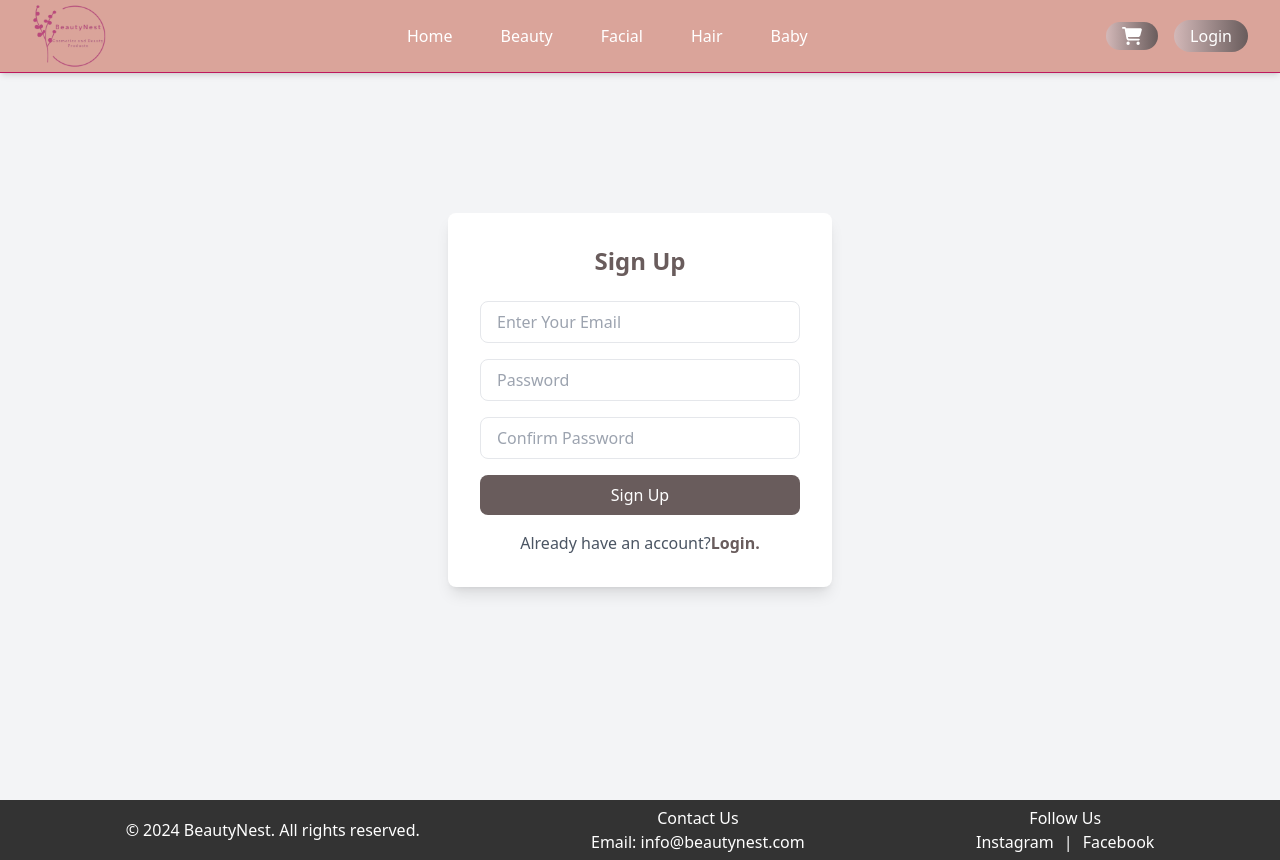
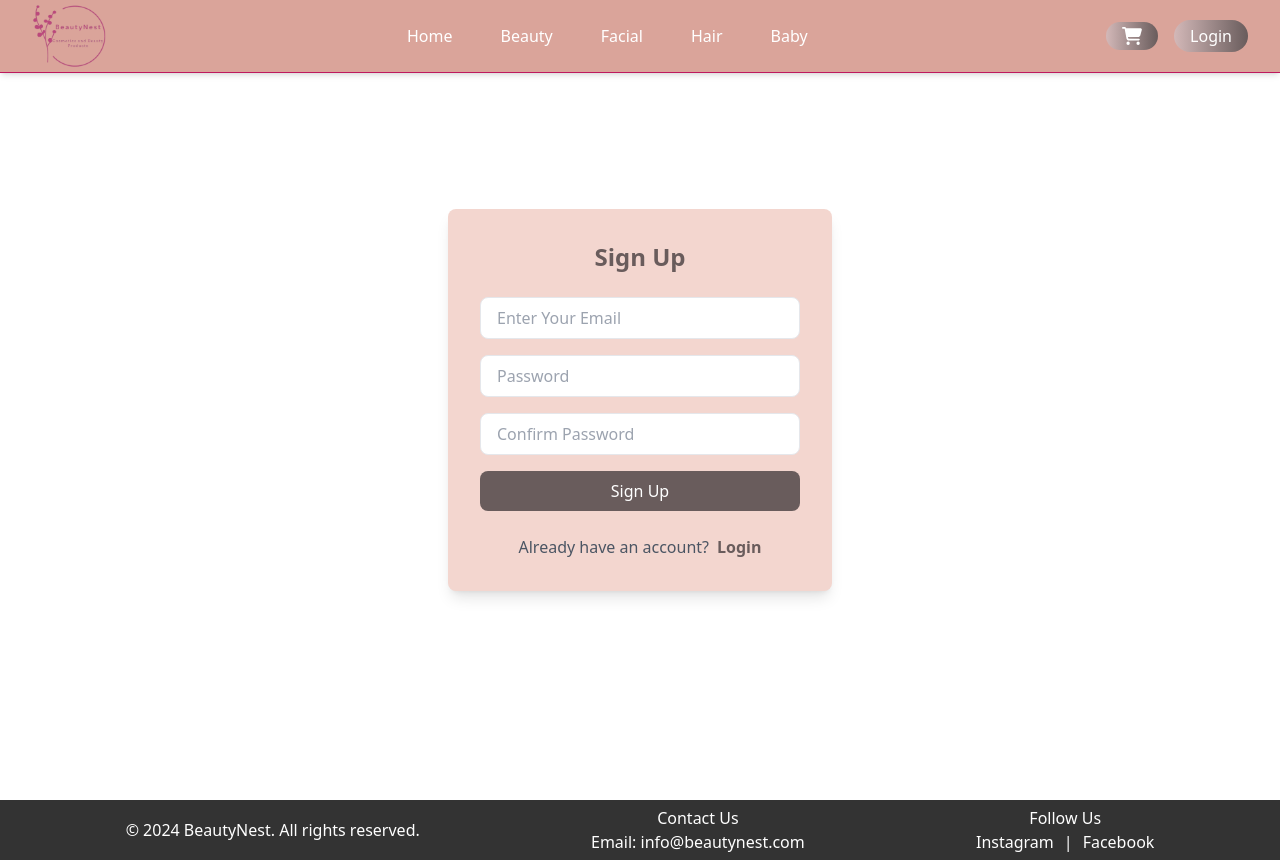
Before and after one commit to Aalaa-Fahim/BeautyNest, a React (Vite) app: page /signup in a window 1280 px wide. Built offline with nearby package versions, Linux system fonts and the light colour scheme; no server answers.

Commit message:
modifying the signup form format

```diff
--- a/src/Components/SignUp/SignUp.jsx
+++ b/src/Components/SignUp/SignUp.jsx
@@ -17,10 +17,10 @@ const SignUp = () => {
   }
   try {
     await createUserWithEmailAndPassword(auth, email, password);
-    toast.success("User signed up successfully!");
+    toast.success("Signed up successfully!");
   } catch (error) {
     if (error.code === 'auth/email-already-in-use') {
-      toast.error("Email is already in use. Please try another.");
+      toast.error("Email already exits. Please try another one.");
     } else if (error.code === 'auth/invalid-email') {
       toast.error("Invalid email format.");
     } else if (error.code === 'auth/weak-password') {
@@ -33,8 +33,8 @@ const SignUp = () => {
 };
 
   return (
-    <div className="flex items-center justify-center h-screen bg-gray-100">
-      <div className="bg-white p-8 rounded-lg shadow-lg w-96">
+    <div className="flex items-center justify-center h-screen bg-white">
+      <div className="bg-[#f3d6cf] p-8 rounded-lg shadow-lg w-96">
         <h1 className="text-2xl text-[#695c5c] font-bold mb-6 text-center">Sign Up</h1>
         <input
           className="w-full px-4 py-2 mb-4 border rounded-lg focus:outline-none focus:ring-2 focus:ring-[#695c5c]"
@@ -56,10 +56,10 @@ const SignUp = () => {
         <button
         className="w-full bg-[#695c5c] text-white py-2 rounded-lg hover:bg-goldenPink transition duration-200" onClick={signUp}>Sign Up
         </button>
-        <p className="mt-4 text-center text-gray-600">
+        <p className="mt-6 text-center text-gray-600">
           Already have an account?
-          <Link to='/login' className="text-[#695c5c] font-semibold hover:underline">
-            Login.
+          <Link to='/login' className="ml-2 text-[#695c5c] font-semibold hover:underline">
+            Login
           </Link>
         </p>
       </div>
```
